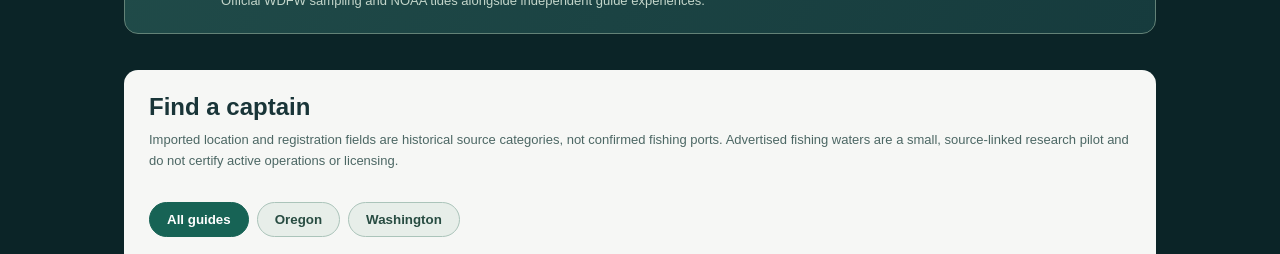
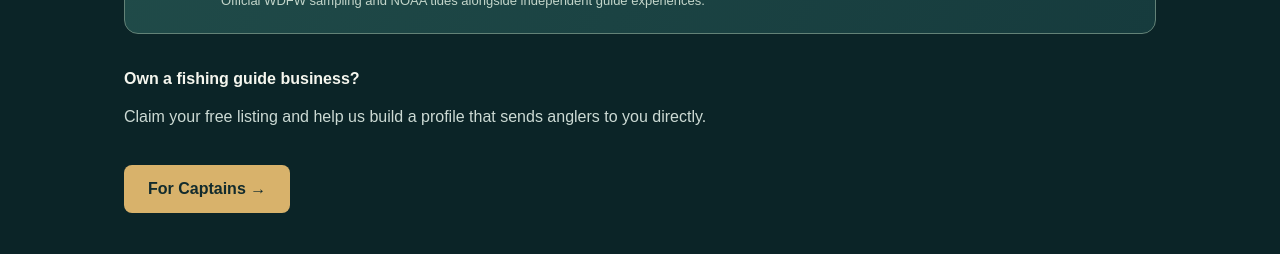
Before and after one commit to bezzantsam/ratemyguidepnw.com, a Next.js app: page / in a window 1280 px wide. Shown: the part 625-879 px from the top of the page. Built offline with nearby package versions, Linux system fonts and the light colour scheme; no server answers; the database is empty.

Commit message:
Add a visible captain conversion path from the search home page

```diff
--- a/app/page.tsx
+++ b/app/page.tsx
@@ -23,6 +23,10 @@ export default function Home() {
         </div>
         <ArrowUpRight className="home-intel-feature-arrow" size={24} aria-hidden="true" />
       </Link>
+      <section className="home-captain-cta" aria-label="For fishing guides">
+        <div><strong>Own a fishing guide business?</strong><p>Claim your free listing and help us build a profile that sends anglers to you directly.</p></div>
+        <Link className="button" href="/for-guides">For Captains →</Link>
+      </section>
       <UnifiedSearch entries={directoryEntries} />
       <p className="muted" style={{ marginTop: 22 }}>
         <ShieldCheck size={15} aria-hidden="true" style={{ verticalAlign: 'middle', marginRight: 6 }} />
```
